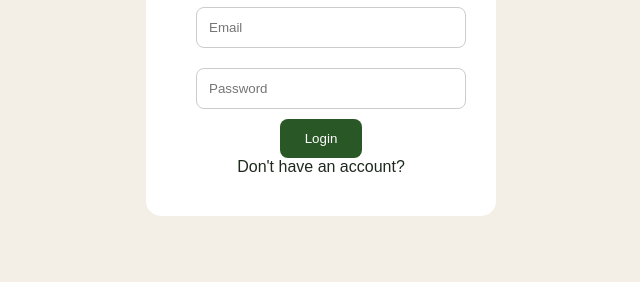
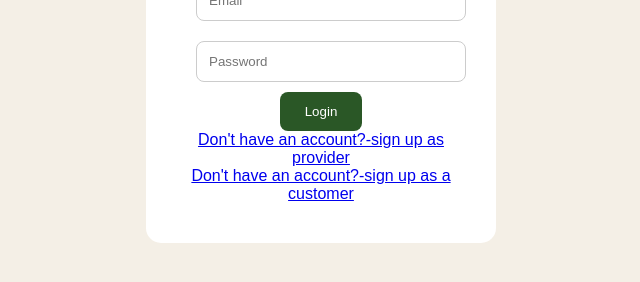
Before and after one commit to Supersky64/su26-team4-project, a plain HTML site: page high-fidelity-prototype/customer/login.html in a window 1280 px wide. Shown: the part 364-646 px from the top of the page, without its empty margins (319-959 px from the left). Drawn offline with Linux system fonts and the light colour scheme.

Commit message:
sign-up added to log in page

```diff
--- a/high-fidelity-prototype/customer/login.html
+++ b/high-fidelity-prototype/customer/login.html
@@ -26,7 +26,8 @@
             <a href="../customer/index.html"><button>Login</button>
             </a>
 
-            <p>Don't have an account?</p>
+            <p><a href="../provider-prototype/providerSignup.html">Don't have an account?-sign up as provider</a></p>
+            <p><a href="customerSignup.html">Don't have an account?-sign up as a customer</a></p>
 
         </div>
 
```
Also changed, not shown: high-fidelity-prototype/customer/details.html (+1 -1 lines).
